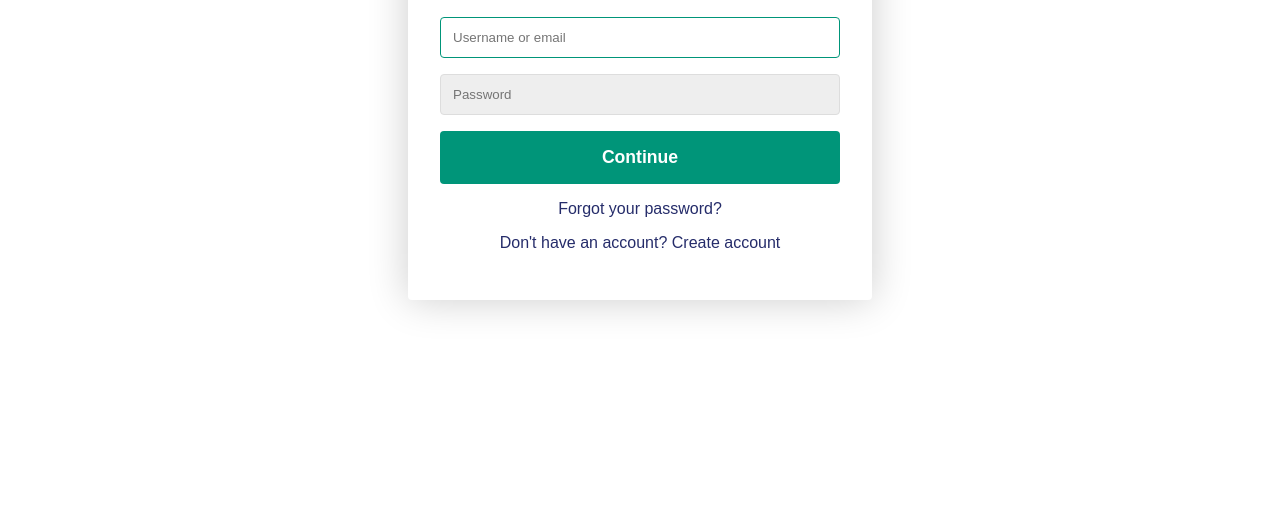
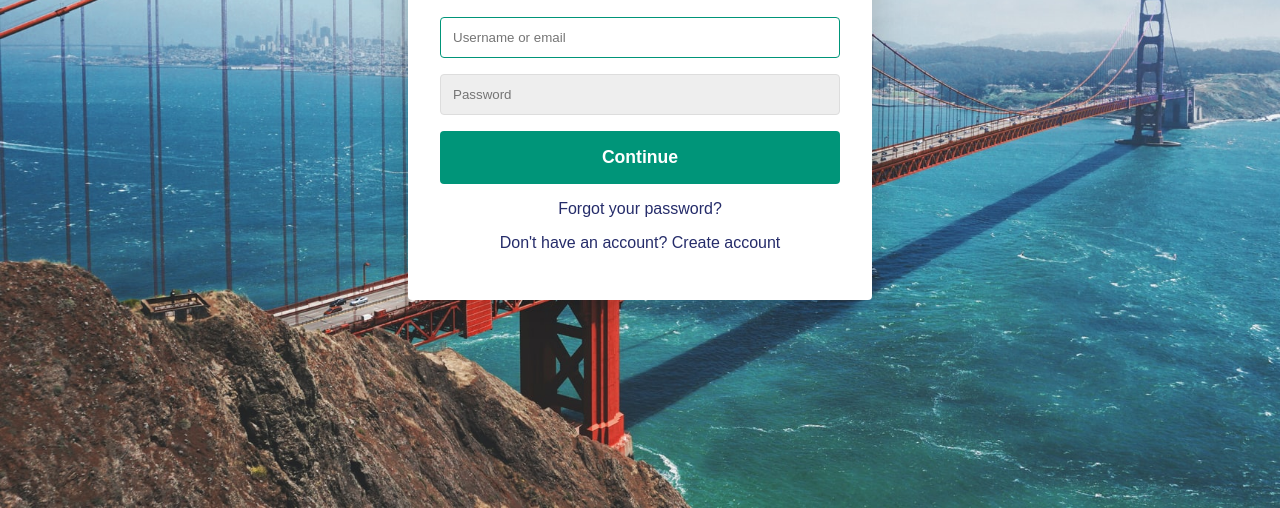
Before and after one commit to chrisdwight/Signin-Signup, a plain HTML site: page index.html in a window 1280 px wide. Shown: the part 292-800 px from the top of the page. Drawn offline with Linux system fonts and the light colour scheme; the site is published under a folder, as on GitHub Pages, so addresses that start at the root find nothing.

Commit message:
Update main.css

```diff
--- a/main.css
+++ b/main.css
@@ -12,7 +12,7 @@ body {
     align-items: center;
     justify-content: center;
     font-size: 18px;
-    background-image: url(/GoldenGateBridge.jpg);
+    background-image: url("GoldenGateBridge.jpg");
     background-size: cover;
     background-repeat: no-repeat;
 }
```
